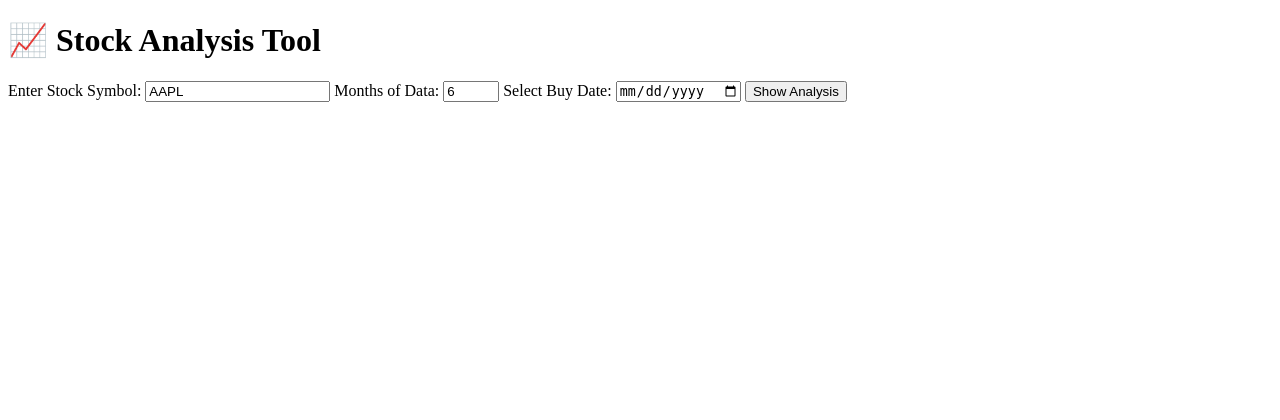
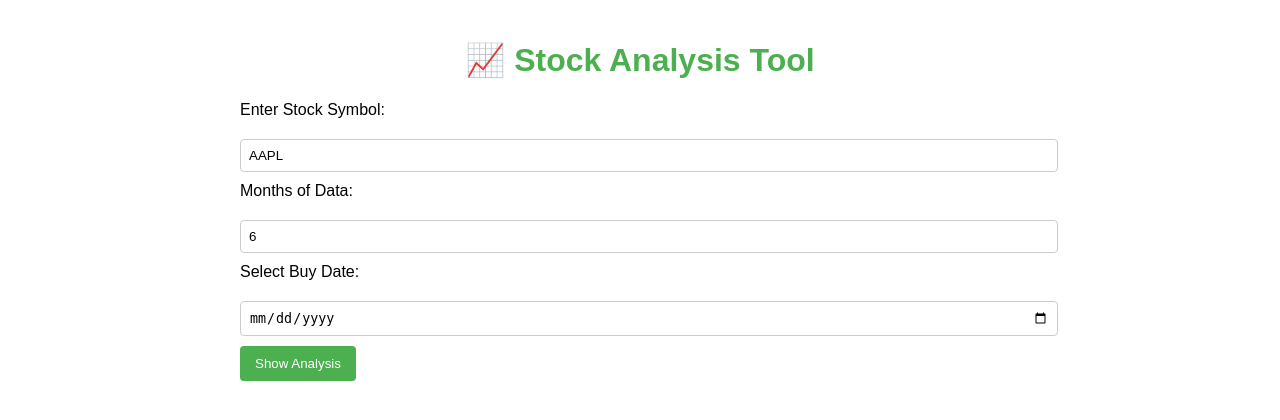
Before and after one commit to lorenzoamabili/trading_app_flask, a Python web app: template templates/index.html in a window 1280 px wide. Shown: the top 420 px of the page. Run offline with Jinja, Linux system fonts and the light colour scheme; the template is opened without the code that fills it, so the values that code supplies are empty.

Commit message:
working app

```diff
--- a/main.py
+++ b/main.py
@@ -396,6 +396,6 @@ def stock_analysis(stock, buy_day=None, period=6):
     )
 
     # Show the plot
-    fig.show()
+    # fig.show()
 
     return fig
--- a/templates/index.html
+++ b/templates/index.html
@@ -4,8 +4,59 @@
     <meta charset="UTF-8">
     <meta name="viewport" content="width=device-width, initial-scale=1.0">
     <title>Stock Analysis Tool</title>
+    <!-- Adding a bit of style to the page -->
+    <style>
+        body {
+            font-family: Arial, sans-serif;
+            padding: 20px;
+            max-width: 800px;
+            margin: 0 auto;
+        }
+        h1 {
+            text-align: center;
+            color: #4CAF50;
+        }
+        form {
+            margin-bottom: 20px;
+        }
+        label {
+            display: block;
+            margin-bottom: 10px;
+        }
+        input[type="text"], input[type="number"], input[type="date"] {
+            width: 100%;
+            padding: 8px;
+            margin: 10px 0;
+            border: 1px solid #ccc;
+            border-radius: 4px;
+        }
+        button {
+            background-color: #4CAF50;
+            color: white;
+            padding: 10px 15px;
+            border: none;
+            border-radius: 4px;
+            cursor: pointer;
+        }
+        button:hover {
+            background-color: #45a049;
+        }
+        ul {
+            background-color: #f2d7d5;
+            padding: 10px;
+            border: 1px solid #e74c3c;
+            color: #e74c3c;
+        }
+        li {
+            margin-bottom: 5px;
+        }
+        .plot-container {
+            margin-top: 30px;
+        }
+    </style>
 </head>
 <body>
+
     <h1>📈 Stock Analysis Tool</h1>
 
     <form method="POST">
@@ -38,9 +89,10 @@
 
     <!-- Plotly Graph -->
     {% if graph_html %}
-        <div>
+        <div class="plot-container">
             {{ graph_html|safe }}
         </div>
     {% endif %}
+
 </body>
 </html>
```
Also changed, not shown: app.py (+15 -9 lines).
